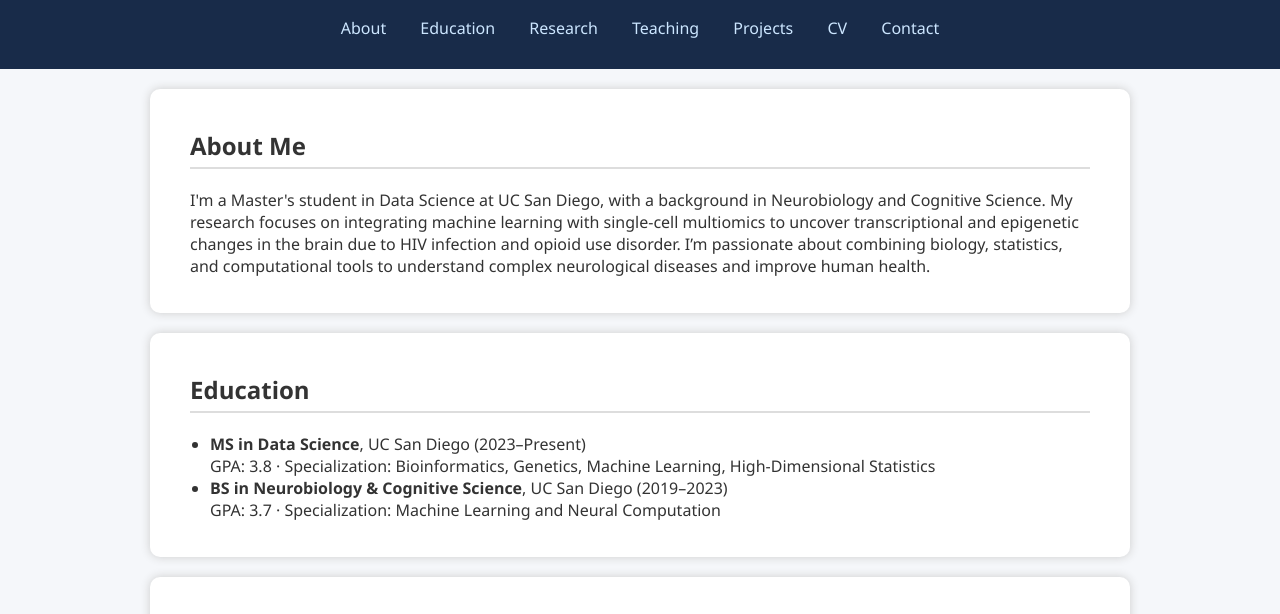
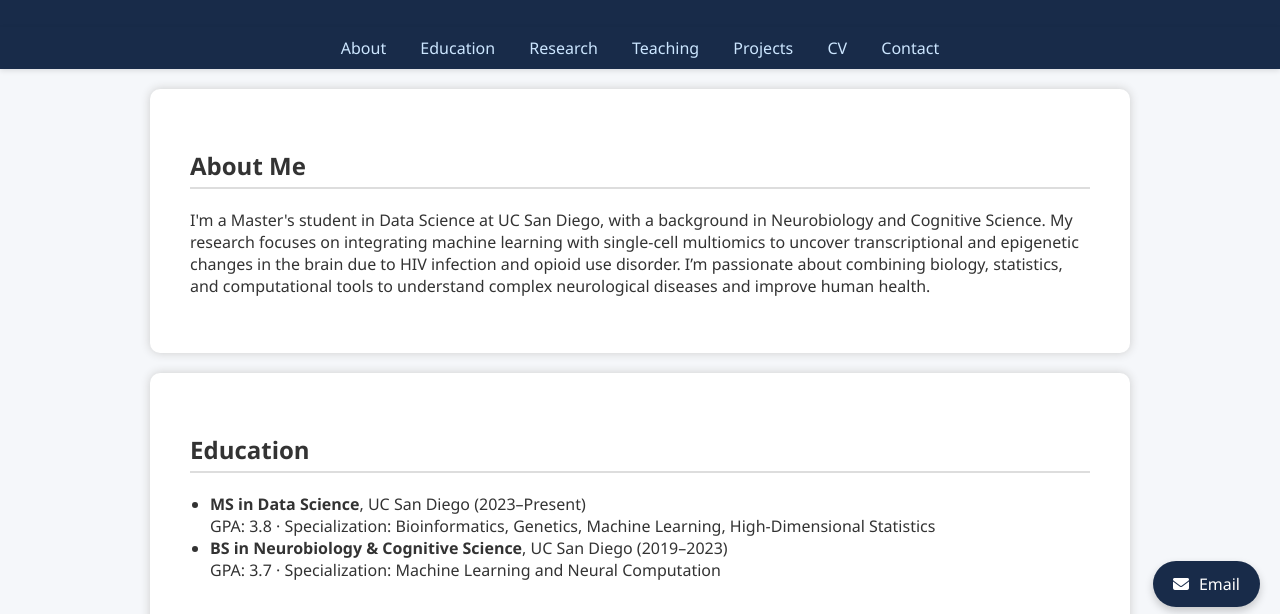
Before and after one commit to JasonC1217/JasonC1217.github.io, a plain HTML site: page index.html in a window 1280 px wide. Shown: the part 173-787 px from the top of the page. Drawn offline with Linux system fonts and the light colour scheme.

Commit message:
Updated stype & added email button

```diff
--- a/index.html
+++ b/index.html
@@ -1,12 +1,11 @@
-
 <!DOCTYPE html>
 <html lang="en">
 <head>
   <meta charset="UTF-8" />
   <meta name="viewport" content="width=device-width, initial-scale=1.0"/>
   <title>Jason Chen | Data Science & Neuroscience</title>
+  <link rel="stylesheet" href="https://cdnjs.cloudflare.com/ajax/libs/font-awesome/6.5.0/css/all.min.css">
   <style>
-
     html {
       scroll-behavior: smooth;
     }
@@ -26,20 +25,32 @@
       text-align: center;
     }
 
-    nav a {
+    .sticky-nav {
+      position: sticky;
+      top: 0;
+      background-color: #182B49;
+      z-index: 1000;
+      padding: 10px 0;
+      text-align: center;
+      box-shadow: 0 2px 5px rgba(0,0,0,0.1);
+    }
+
+    .sticky-nav a {
       color: #cce6ff;
       margin: 0 15px;
       text-decoration: none;
+      font-weight: 500;
     }
 
     section {
-      padding: 20px 40px;
+      padding: 40px;
       max-width: 900px;
       margin: auto;
       background: white;
       margin-top: 20px;
       border-radius: 10px;
       box-shadow: 0 0 10px #ccc;
+      scroll-margin-top: 80px;
     }
 
     footer {
@@ -65,6 +76,33 @@
       border: none;
       margin-top: 20px;
     }
+
+    .floating-email-btn {
+      position: fixed;
+      bottom: 20px;
+      right: 20px;
+      background-color: #182B49;
+      color: white;
+      border: none;
+      border-radius: 50px;
+      padding: 12px 20px;
+      font-size: 16px;
+      cursor: pointer;
+      z-index: 1001;
+      display: flex;
+      align-items: center;
+      box-shadow: 0 4px 8px rgba(0,0,0,0.2);
+      transition: background-color 0.3s ease;
+      text-decoration: none;
+    }
+
+    .floating-email-btn i {
+      margin-right: 10px;
+    }
+
+    .floating-email-btn:hover {
+      background-color: #0f1c34;
+    }
   </style>
 </head>
 <body>
@@ -76,7 +114,9 @@
       </div>
       <img src="jason_photo.jpeg" alt="Jason Chen" style="width:140px; height:140px; object-fit: cover; border-radius: 50%;">
     </div>
-    <nav style="margin-top: 20px;">
+  </header>
+
+  <nav class="sticky-nav">
     <a href="#about">About</a>
     <a href="#education">Education</a>
     <a href="#research">Research</a>
@@ -85,9 +125,6 @@
     <a href="#cv">CV</a>
     <a href="#contact">Contact</a>
   </nav>
-  </header>
-
-
 
   <section id="about">
     <h2>About Me</h2>
@@ -155,7 +192,6 @@
     </ul>
   </section>
 
-
   <section id="teaching">
     <h2>Teaching Experience</h2>
     <ul>
@@ -186,7 +222,6 @@
     </ul>
   </section>
 
-
   <section id="projects">
     <h2>Course Projects</h2>
     <ul>
@@ -213,5 +248,9 @@
   <footer>
     <p>&copy; 2025 Jason Chen</p>
   </footer>
+
+  <a href="mailto:xic007@ucsd.edu" class="floating-email-btn">
+    <i class="fas fa-envelope"></i> Email
+  </a>
 </body>
 </html>
```
Lines whose indentation alone changed are shown as unchanged.
